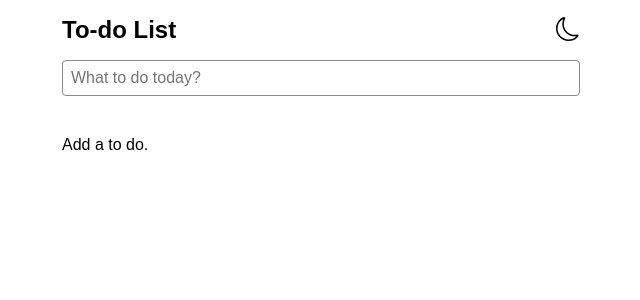
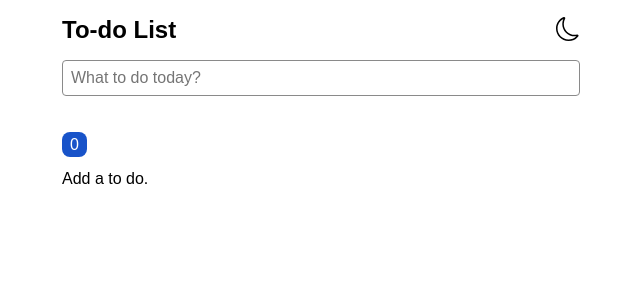
Before and after one commit to goriio/todo, a React (Create React App) app: page / in a window 1280 px wide. Shown: the top 300 px of the page, without its empty margins (319-959 px from the left). Built offline with nearby package versions, Linux system fonts and the light colour scheme; the HTML template or start-up script is replaced by a standard one.

Commit message:
add todo count

```diff
--- a/src/components/Header/Header.js
+++ b/src/components/Header/Header.js
@@ -1,4 +1,5 @@
 import AddTodo from '../AddTodo/AddTodo';
+import TodoCount from '../TodoCount/TodoCount';
 import { StyledHeader, Sun, Moon, ThemeToggler } from './Header.styles';
 
 const Header = ({ theme, setTheme }) => {
@@ -24,6 +25,7 @@ const Header = ({ theme, setTheme }) => {
         </ThemeToggler>
       </div>
       <AddTodo />
+      <TodoCount />
     </StyledHeader>
   );
 };
--- a/src/components/Header/Header.styles.js
+++ b/src/components/Header/Header.styles.js
@@ -2,6 +2,8 @@ import styled from 'styled-components';
 import { BsSun, BsMoon } from 'react-icons/bs';
 
 export const StyledHeader = styled.header`
+  margin-bottom: 1rem;
+
   div {
     display: flex;
     align-items: center;
--- /dev/null
+++ b/src/components/TodoCount/TodoCount.js
@@ -0,0 +1,18 @@
+import { useContext, useEffect, useState } from 'react';
+import { TodoListContext } from '../../contexts/TodoListContext';
+import { StyledTodoCount } from './TodoCount.styles';
+
+const TodoCount = () => {
+  const { todoList } = useContext(TodoListContext);
+  const [todoListUncomplete, setTodoListUncomplete] = useState(0);
+
+  useEffect(() => {
+    const newTodoListUncomplete = todoList.filter((todo) => !todo.completed);
+
+    setTodoListUncomplete(newTodoListUncomplete);
+  }, [todoList]);
+
+  return <StyledTodoCount>{todoListUncomplete.length}</StyledTodoCount>;
+};
+
+export default TodoCount;
--- /dev/null
+++ b/src/components/TodoCount/TodoCount.styles.js
@@ -0,0 +1,8 @@
+import styled from 'styled-components';
+
+export const StyledTodoCount = styled.span`
+  padding: 0.25rem 0.5rem;
+  background: ${({ theme }) => theme.primary};
+  border-radius: 8px;
+  color: hsl(0, 0%, 100%);
+`;
```
